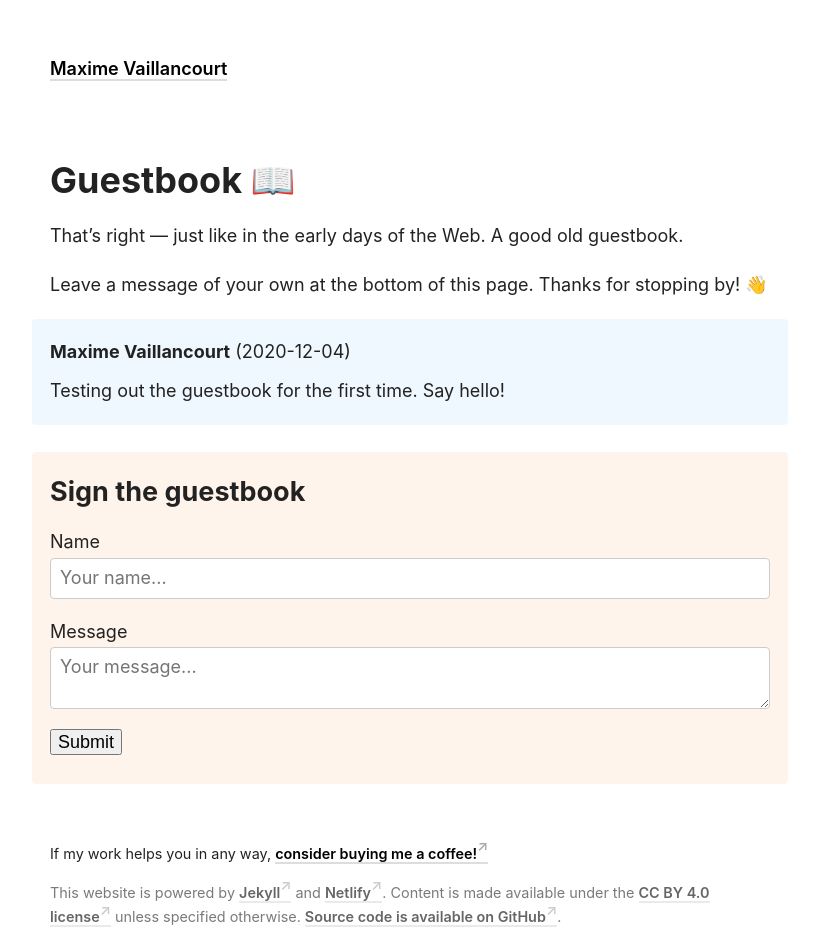
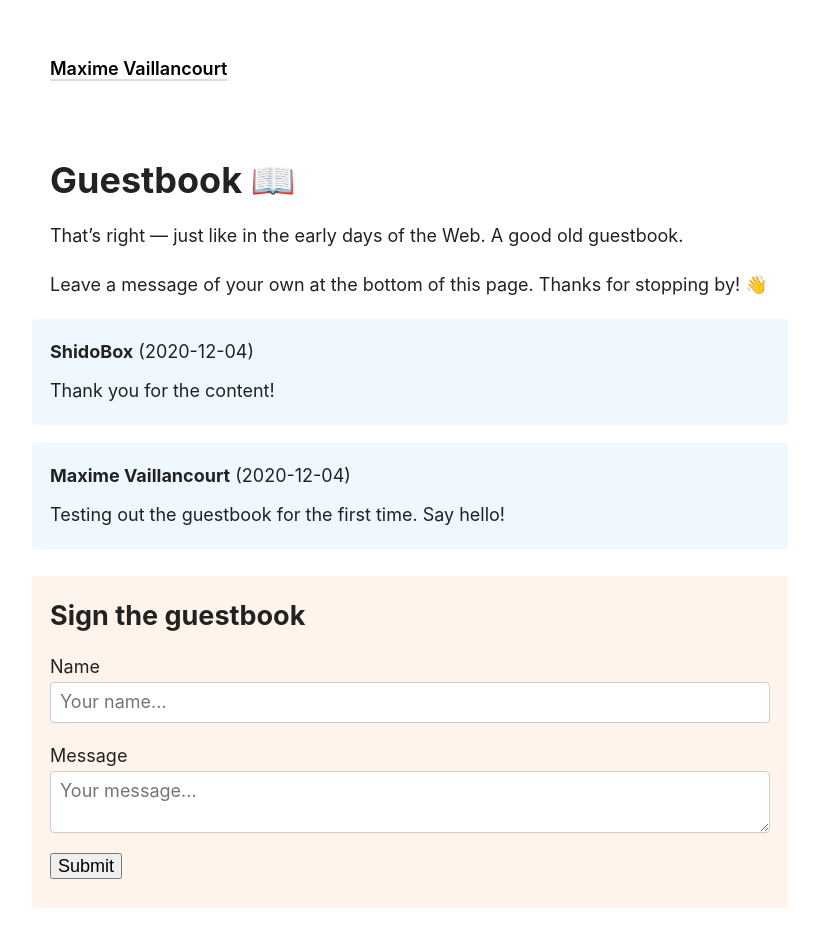
Before and after one commit to maximevaillancourt/maximevaillancourt.github.io, a Jekyll site: the page built from _pages/guestbook.md, in a window 1280 px wide, cut to the strip 0-933 px from the top of the page. Shown: the whole strip, without its empty margins (230-1049 px from the left). Built offline with Jekyll 4.4.1, drawn with Linux system fonts in a browser that asks for light colours.

Commit message:
Add guestbook entry from ShidoBox

```diff
--- a/_data/guestbook_messages.yml
+++ b/_data/guestbook_messages.yml
@@ -3,3 +3,7 @@
   author: Maxime Vaillancourt
   timestamp: '2020-12-04T05:55:03+00:00'
   body: Testing out the guestbook for the first time. Say hello!
+- netlify_submission_id: 5fca0c0949d1fe9cd13d6674
+  author: ShidoBox
+  timestamp: '2020-12-04T10:14:33+00:00'
+  body: Thank you for the content!
```
